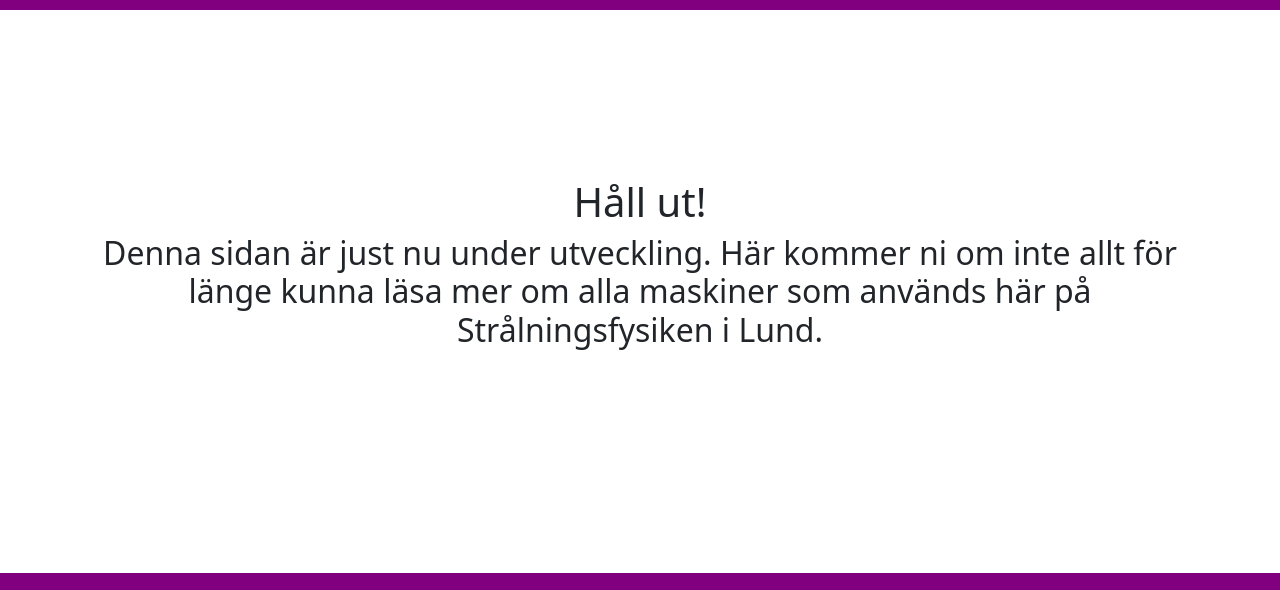
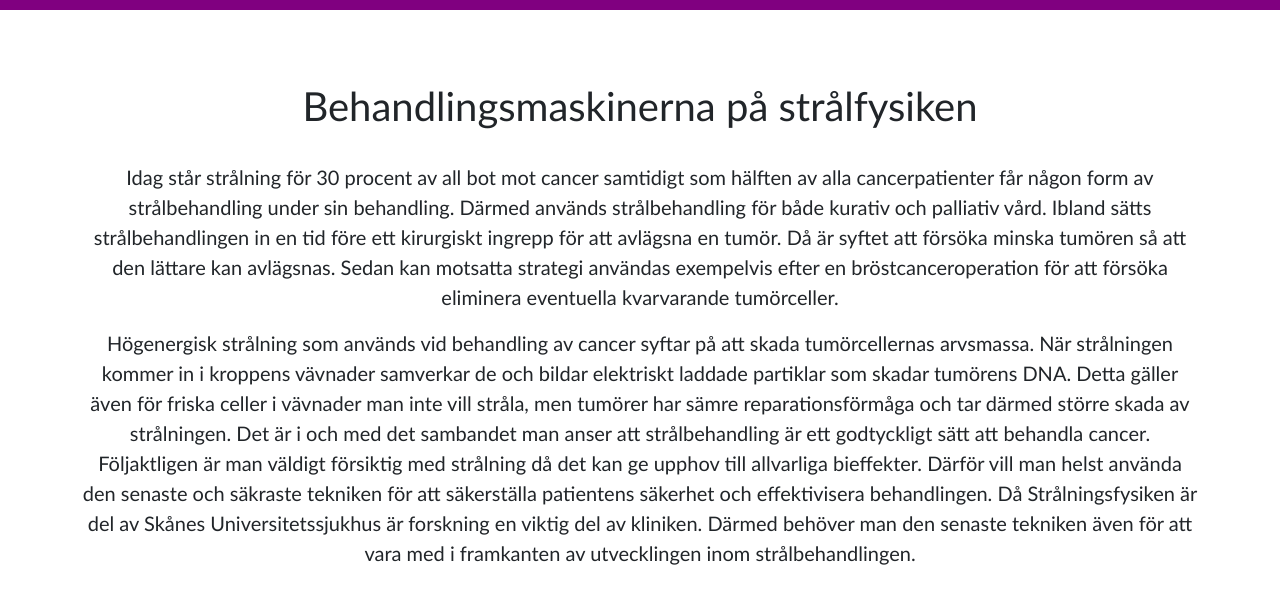
Before and after one commit to BenjaminKeKa/TekniksprangetWebsida, a Django app: page /maskiner in a window 1280 px wide. Shown: the part 76-666 px from the top of the page. Run offline with Django 4.2, Linux system fonts and the light colour scheme; some libraries are stand-ins or nearby versions.

Commit message:
Maskintext

```diff
--- a/home_page/templates/index.html
+++ b/home_page/templates/index.html
@@ -10,6 +10,9 @@
     }
     .underrubrik {
         font-size:30px;
+    }
+    .dialogruta {
+        font-family:calibri;
     }
 
 
--- a/home_page/templates/maskiner.html
+++ b/home_page/templates/maskiner.html
@@ -3,13 +3,72 @@
 
 {% block content %}
 
-<br><br><br><br><br><br><br>
-<center>
-<h1>Håll ut!</h1>
-<h2>Denna sidan är just nu under utveckling. Här kommer ni om inte allt för länge kunna läsa mer om alla
-    maskiner som används här på Strålningsfysiken i Lund.</h2>
-  </center>
+<style>
+    .foundation {
+        font-family:calibri;
+        position:relative;
+        width:70rem;
+        height:100rem;
+        text-align:center;
+    }
+    .text-container {
+        text-align:center;
+        font-family:calibri;
+        font-size:20px
+    }
+</style>
 
-<br><br><br><br><br><br><br><br><br>
+<br><br><br>
+
+<div class="d-flex justify-content-center">
+    <div class="foundation">
+
+        <h1 style="">Behandlingsmaskinerna på strålfysiken</h1>
+
+        <br>
+
+        <div class="text-container">
+            <p> Idag står strålning för 30 procent av all bot mot cancer samtidigt som hälften av alla cancerpatienter
+                får någon form av strålbehandling under sin behandling. Därmed används strålbehandling för både kurativ
+                och palliativ vård. Ibland sätts strålbehandlingen in en tid före ett kirurgiskt ingrepp för att
+                avlägsna en tumör. Då är syftet att försöka minska tumören så att den lättare kan avlägsnas. Sedan kan
+                motsatta strategi användas exempelvis efter en bröstcanceroperation för att försöka eliminera eventuella
+                kvarvarande tumörceller.
+            </p>
+            <p> Högenergisk strålning som används vid behandling av cancer syftar på att skada tumörcellernas arvsmassa.
+                När strålningen kommer in i kroppens vävnader samverkar de och bildar elektriskt laddade partiklar som
+                skadar tumörens DNA. Detta gäller även för friska celler i vävnader man inte vill stråla, men tumörer
+                har sämre reparationsförmåga och tar därmed större skada av strålningen. Det är i och med det sambandet
+                man anser att strålbehandling är ett godtyckligt sätt att behandla cancer. Följaktligen är man väldigt
+                försiktig med strålning då det kan ge upphov till allvarliga bieffekter. Därför vill man helst använda
+                den senaste och säkraste tekniken för att säkerställa patientens säkerhet och effektivisera behandlingen.
+                Då Strålningsfysiken är del av Skånes Universitetssjukhus är forskning en viktig del av kliniken. Därmed
+                behöver man den senaste tekniken även för att vara med i framkanten av utvecklingen inom strålbehandlingen.
+            </p>
+            <p> Huvudsakligen hamnar strålbehandling inom två övergripande områden, extern strålbehandling där
+                strålkällan är utanför kroppen och intern strålbehandling där strålkällan placeras invid eller i tumören.
+                Idag behandlas de allra flesta patienterna på Strålningsfysiken med extern behandling.
+            </p>
+        </div>
+
+        <br>
+
+        <div class="d-flex justify-content-center">
+            <div style="width:80em;">
+                <hr style="height:3px; border-width:0 color:#630875; background-color:#630875">
+            </div>
+        </div>
+
+        <br><br><br>
+
+        <h1 style="">Behandlingsmaskiner med externa strålkällor</h1>
+
+    </div>
+</div>
+
+
+
+
+<br><br><br>
 
 {% endblock %}
```
